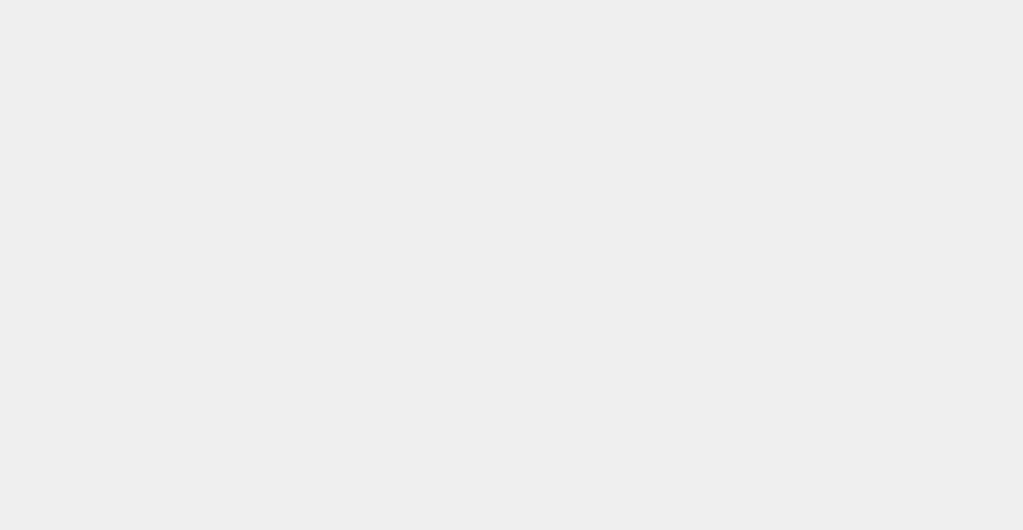
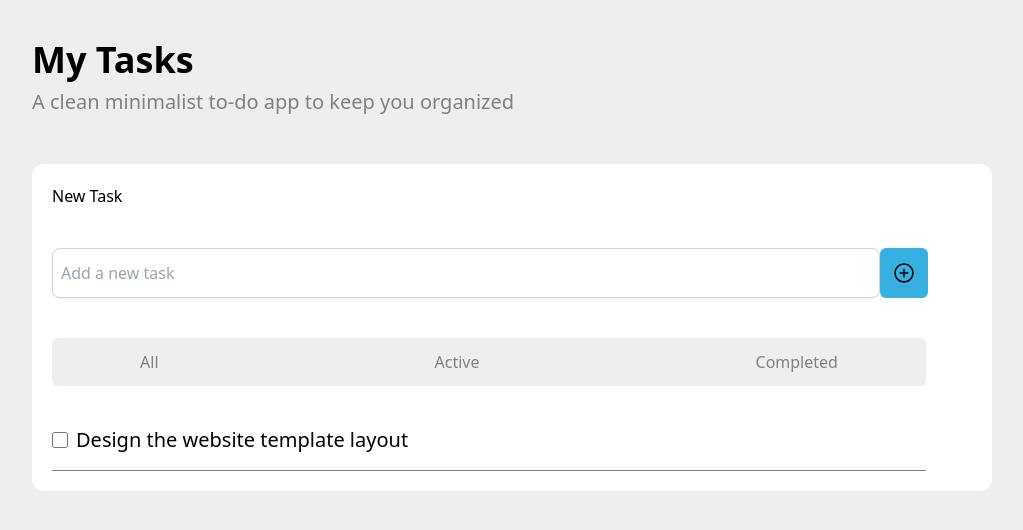
Before and after one commit to yozanSAN/TODO-LIST-APP, a React (Vite) app: page /home in a window 1280 px wide. Before the commit this address had no page. Shown: the top 530 px of the page, without its empty margins (128-1151 px from the left). Built offline with nearby package versions, Linux system fonts and the light colour scheme.

Commit message:
modifying the register page + crafting home page

```diff
--- a/src/App.jsx
+++ b/src/App.jsx
@@ -1,16 +1,16 @@
-import {Route, Routes} from "react-router-dom";
+import { Route, Routes } from "react-router-dom";
 import Login from "./pages/login.jsx";
 import Register from "./pages/register.jsx";
+import Home from "./pages/home.jsx";
 
 function App() {
 
   return (
-
-      <Routes>
-        <Route path="/register" element={<Register />} />
-        <Route path="/" element={<Login />} />
-      </Routes>
-
+    <Routes>
+      <Route path="/register" element={<Register />} />
+      <Route path="/" element={<Login />} />
+      <Route path="/home" element={<Home />} />
+    </Routes>
   )
-}
-export default App
+};
+export default App;
--- a/src/pages/home.jsx
+++ b/src/pages/home.jsx
@@ -1,10 +1,37 @@
+import { IoAddCircleOutline } from "react-icons/io5";
 
 function Home() {
 
     return (
-        <>
-            <h1>HOME PAGE</h1>
-        </>
+        <div className="flex flex-col justify-center items-start mx-40 my-10 gap-2">
+            <h1 className="text-4xl font-bold">My Tasks</h1>
+            <p className="text-xl text-secondary">A clean minimalist to-do app to keep you organized</p>
+
+            <div class="bg-white my-10 grid grid-cols-1 gap-10 p-5 rounded-xl w-full">
+                <div>
+                    <p>New Task</p>
+                </div>
+
+                <div className="flex">
+                    <input className="bg-background" type="text" placeholder="Add a new task" />
+                    <button className="bg-primary py-3 px-3 rounded-md hover:bg-hover"><IoAddCircleOutline className="w-6 h-6" /></button>
+                </div>
+
+                <div className="flex justify-center items-center gap-5 bg-background py-2 max-w-[95%] rounded-md">
+                    <button className="bg-transparent text-secondary px-32 py-1 rounded-md active:text-black active:bg-white">All</button>
+                    <button className="bg-transparent text-secondary px-32 py-1 rounded-md active:text-black active:bg-white">Active</button>
+                    <button className="bg-transparent text-secondary px-32 py-1 rounded-md active:text-black active:bg-white">Completed</button>
+                </div>
+
+                <div>
+                    <div class="flex items-center mb-4">
+                        <input id="default-checkbox" type="checkbox" value="" class="w-4 h-4 border border-default-medium rounded-xs bg-neutral-secondary-medium focus:ring-2 focus:ring-brand-soft" />
+                        <label for="default-checkbox" class="select-none ms-2 text-xl font-medium text-heading">Design the website template layout</label>
+                    </div>
+                    <hr className="border-1 border-secondary w-[95%]" />
+                </div>
+            </div>
+        </div>
     )
 }
 
--- a/src/pages/login.jsx
+++ b/src/pages/login.jsx
@@ -17,14 +17,14 @@ function Login() {
 
                     <label htmlFor="password">Password</label>
                     <input placeholder="Enter your password" type="password" />
-
+                    {/* TODO: APPLY FORGOT PASSWORD FUNCTIONALITY */}
 
                     <input type="submit" value="Log in" className='font-bold w-[90%] py-3 rounded-md bg-primary text-white hover:bg-hover' />
 
                 </div>
                 <p className="text-secondary font-bold">New here?{" "}
                     <Link to='./register' className="text-primary">
-                       Create an Account
+                        Create an Account
                     </Link>
                 </p>
             </div>
--- a/src/pages/register.jsx
+++ b/src/pages/register.jsx
@@ -4,13 +4,13 @@ function Register() {
 
     return (
         <div className="text-center flex flex-col justify-center items-center gap-2">
-            <div className="flex justify-center items-center my-10">
+            <div className="flex justify-center items-center my-5">
                 <img src='/logo.png' alt='logo' className=' w-10 h-10' />
                 <h1 className='text-xl'>Task Flow</h1>
             </div>
             <h1 className='text-4xl font-bold'>Create Your Account</h1>
 
-            <div className="bg-white flex flex-col justify-evenly items-center gap-4 py-5 my-5 mx-36 rounded-xl min-w-[30rem]">
+            <div className="bg-white flex flex-col justify-evenly items-center gap-4 py-5 my-5 mt-5 rounded-xl min-w-[30rem]">
                 <label htmlFor="username" >Username</label>
                 <input placeholder="Enter your username" type="text" />
 
@@ -32,7 +32,7 @@ function Register() {
                     Google
                 </button>
             </div>
-            <p className="text-secondary font-bold">Already have an account?{" "}
+            <p className="text-secondary font-bold mb-5">Already have an account?{" "}
                 <Link to='/' className="text-primary">
                     Log in
                 </Link>
```
